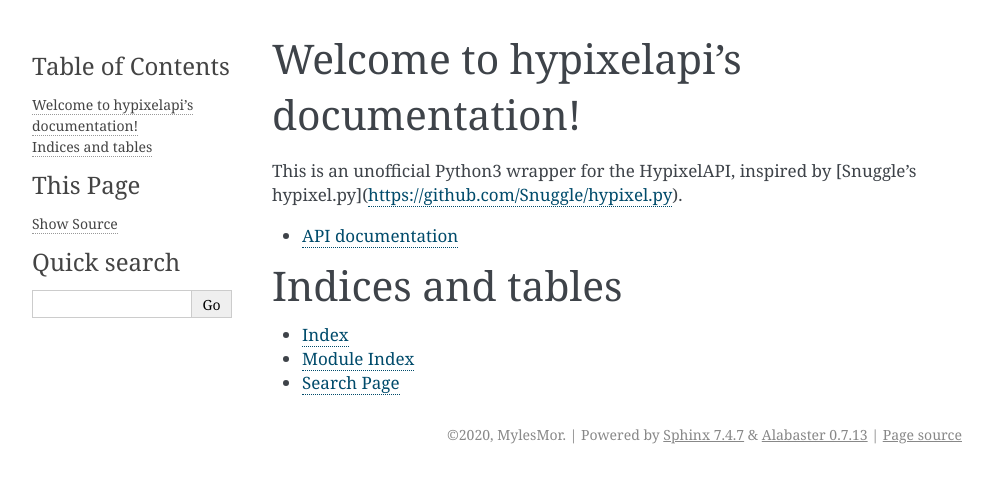
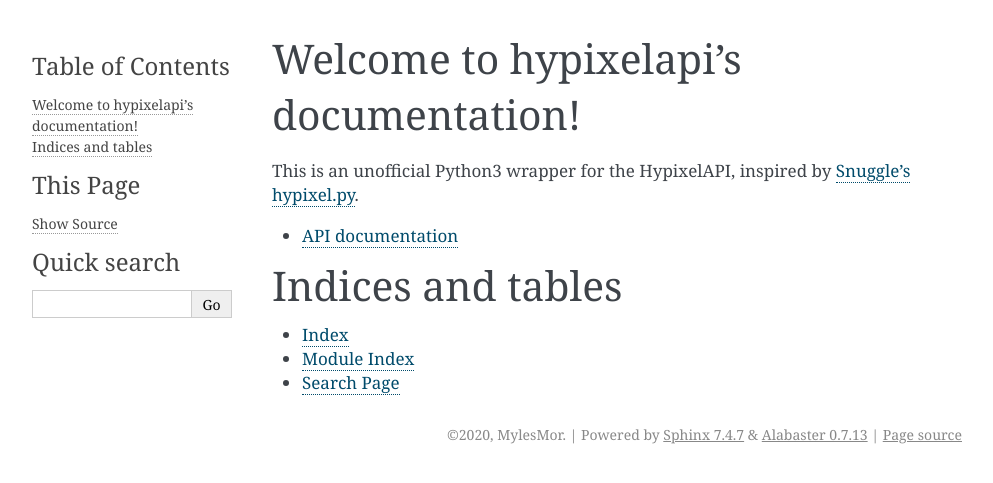
Before and after one commit to MylesMor/hypixelapi, a Sphinx documentation site: the page built from docs/source/index.rst, in a window 1280 px wide. Shown: the top 483 px of the page, without its empty margins (148-1141 px from the left). Built offline with Sphinx 7.4.7, drawn with Linux system fonts in a browser that asks for light colours.

Commit message:
Update docs

```diff
--- a/docs/source/conf.py
+++ b/docs/source/conf.py
@@ -34,7 +34,8 @@
 # extensions coming with Sphinx (named 'sphinx.ext.*') or your custom
 # ones.
 extensions = [
-	'sphinx.ext.autodoc'
+	'sphinx.ext.autodoc',
+    "sphinx_rtd_theme",
 ]
 
 # Add any paths that contain templates here, relative to this directory.
--- a/docs/source/index.rst
+++ b/docs/source/index.rst
@@ -6,8 +6,7 @@
 Welcome to hypixelapi's documentation!
 ======================================
 
-This is an unofficial Python3 wrapper for the HypixelAPI, inspired by [Snuggle's
-hypixel.py](https://github.com/Snuggle/hypixel.py).
+This is an unofficial Python3 wrapper for the HypixelAPI, inspired by `Snuggle's hypixel.py <https://github.com/Snuggle/hypixel.py/>`_.
 
 
 .. toctree::
```
